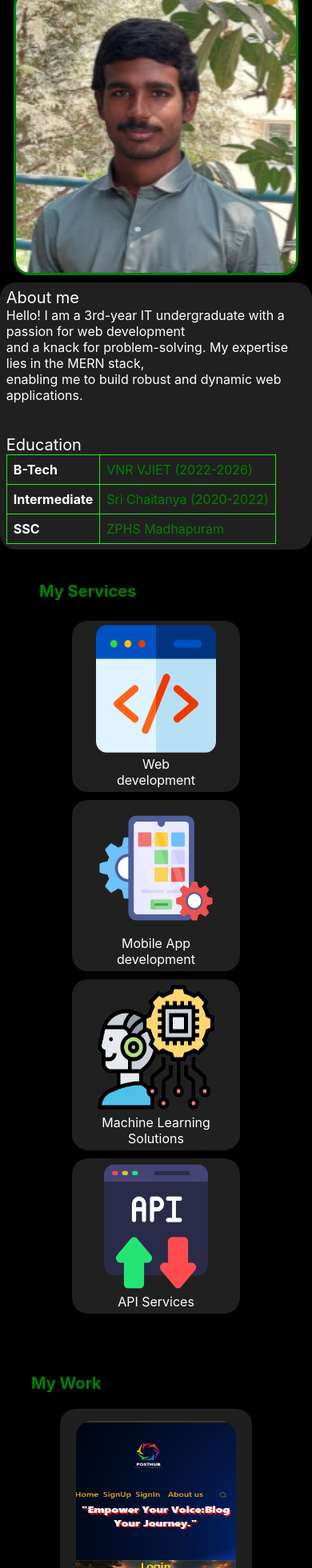
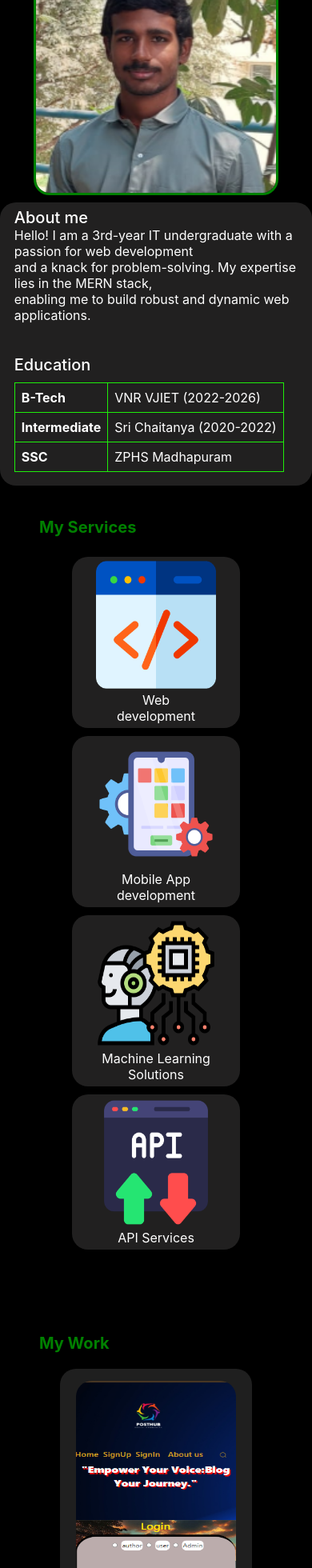
Before and after one commit to goutham469/portfolio, a React (Create React App) app: page / in a window 390 px wide. Shown: the part 749-2709 px from the top of the page at 80% size. Built offline with nearby package versions, Linux system fonts and the light colour scheme.

Commit message:
UI for mobile completed

```diff
--- a/src/components/Introduction/Introduction.css
+++ b/src/components/Introduction/Introduction.css
@@ -49,16 +49,16 @@
 }
 .IntroductionImage{
     margin: 5px;
-    width: 350px;
-    height: 350px;
+    width: 300px;
+    height: 300px;
     border-radius: 200px;
     padding: 5px;
     border: 5px dashed green;
 }
 .IntroductionImage-2{
     margin: 5px;
-    width: 350px;
-    height: 350px;
+    width: 300px;
+    height: 300px;
     border-radius: 20px;
     border: 3px solid green;
 }
@@ -94,5 +94,5 @@
     padding-right: 20px;
 }
 .projectDiv:hover{
-    background-color: rgb(59, 59, 59);
+    background-color:green;
 }
--- a/src/components/Introduction/Introduction.js
+++ b/src/components/Introduction/Introduction.js
@@ -123,8 +123,8 @@ function Introduction() {
             <div style={{backgroundColor:"#212020",borderRadius:"20px",padding:"7px",paddingLeft:"2vw"}}>
 
                 <div>
-                    <p style={{textAlign:"left",fontSize:"20px"}}>About me</p>
-                    <p style={{textAlign:"left"}}>
+                    <p style={{textAlign:"left",fontSize:"20px",fontWeight:"500",marginLeft:"10px"}}>About me</p>
+                    <p style={{textAlign:"left",marginLeft:"10px"}}>
                         Hello! I am a 3rd-year IT undergraduate with a passion for web development<br/>
                         and a knack for problem-solving. My expertise lies in the MERN stack,<br/>
                         enabling me to build robust and dynamic web applications.
@@ -134,15 +134,15 @@ function Introduction() {
                 <br/>
 
                 <div>
-                    <p style={{textAlign:"left",fontSize:"20px"}}>Education</p>
+                    <p style={{textAlign:"left",fontSize:"20px",fontWeight:"500",marginLeft:"10px"}}>Education</p>
                     <div style={{textAlign:"left"}}>
-                        <table>
+                        <table style={{margin:"10px"}}>
                             <tr>
                                 <td>
                                     <b>B-Tech   </b>
                                 </td>
                                 <td>
-                                    <label style={{color:"green"}}>VNR VJIET (2022-2026)</label>
+                                    <label style={{color:"white"}}>VNR VJIET (2022-2026)</label>
                                 </td>
                             </tr>
                             <tr>
@@ -150,7 +150,7 @@ function Introduction() {
                                     <b> Intermediate </b>
                                 </td>
                                 <td>
-                                    <label style={{color:"green"}}>Sri Chaitanya (2020-2022)</label>
+                                    <label style={{color:"white"}}>Sri Chaitanya (2020-2022)</label>
                                 </td>
                             </tr>
                             <tr>
@@ -158,7 +158,7 @@ function Introduction() {
                                     <b>SSC </b>
                                 </td>
                                 <td>
-                                    <label style={{color:"green"}}>ZPHS Madhapuram</label>
+                                    <label style={{color:"white"}}>ZPHS Madhapuram</label>
                                 </td>
                             </tr>
                         </table>
@@ -187,7 +187,8 @@ function Introduction() {
                 </div>
             </div>
         </div>
-        <div style={{marginTop:"20px"}}>
+
+        <div style={{marginTop:"20px",padding:"10px"}}>
             <p style={{textAlign:"left",fontSize:"20px",paddingLeft:"10vw",color:"green",marginTop:"40px"}}><b>My Work</b></p>
             <div style={{display:"flex",justifyContent:"space-around",margin:"20px",flexWrap:"wrap"}}>
                 <div className='projectDiv' onClick={(event)=>{event.preventDefault();window.location.href='https://4149.netlify.app/'}}>
@@ -198,7 +199,7 @@ function Introduction() {
                     <img className='projectImage' src={eventManagement}/>
                     <h4>event Management</h4>
                 </div>
-                <div className='projectDiv' onClick={(event)=>{event.preventDefault();window.location.href='https://vnrvjiet.netlify.app/'}}>
+                <div className='projectDiv' onClick={(event)=>{event.preventDefault();window.location.href='https://vnrvjiet10.netlify.app/'}}>
                     <img className='projectImage' src={socialMedia}/>
                     <h4>social media</h4>
                 </div>
```
